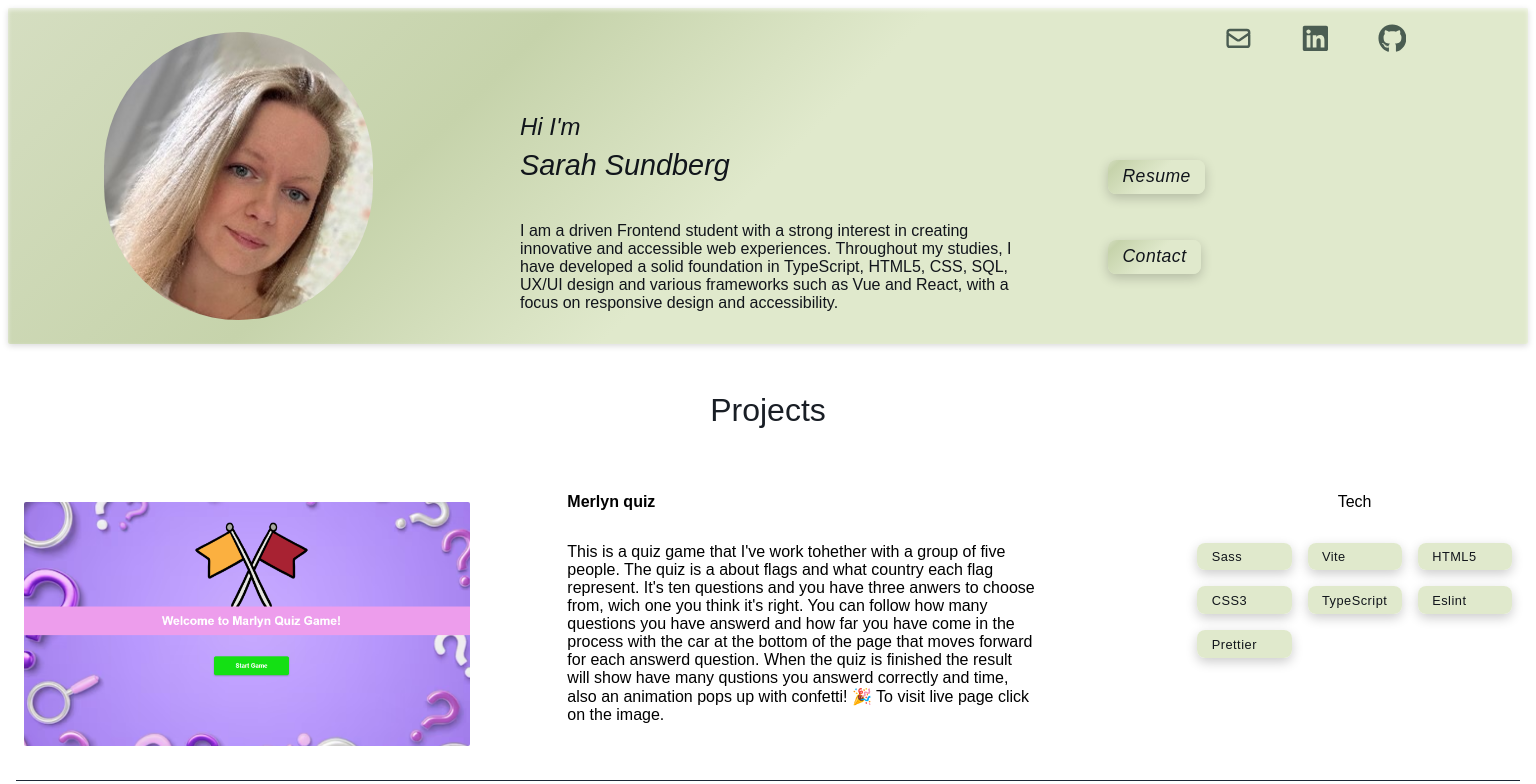
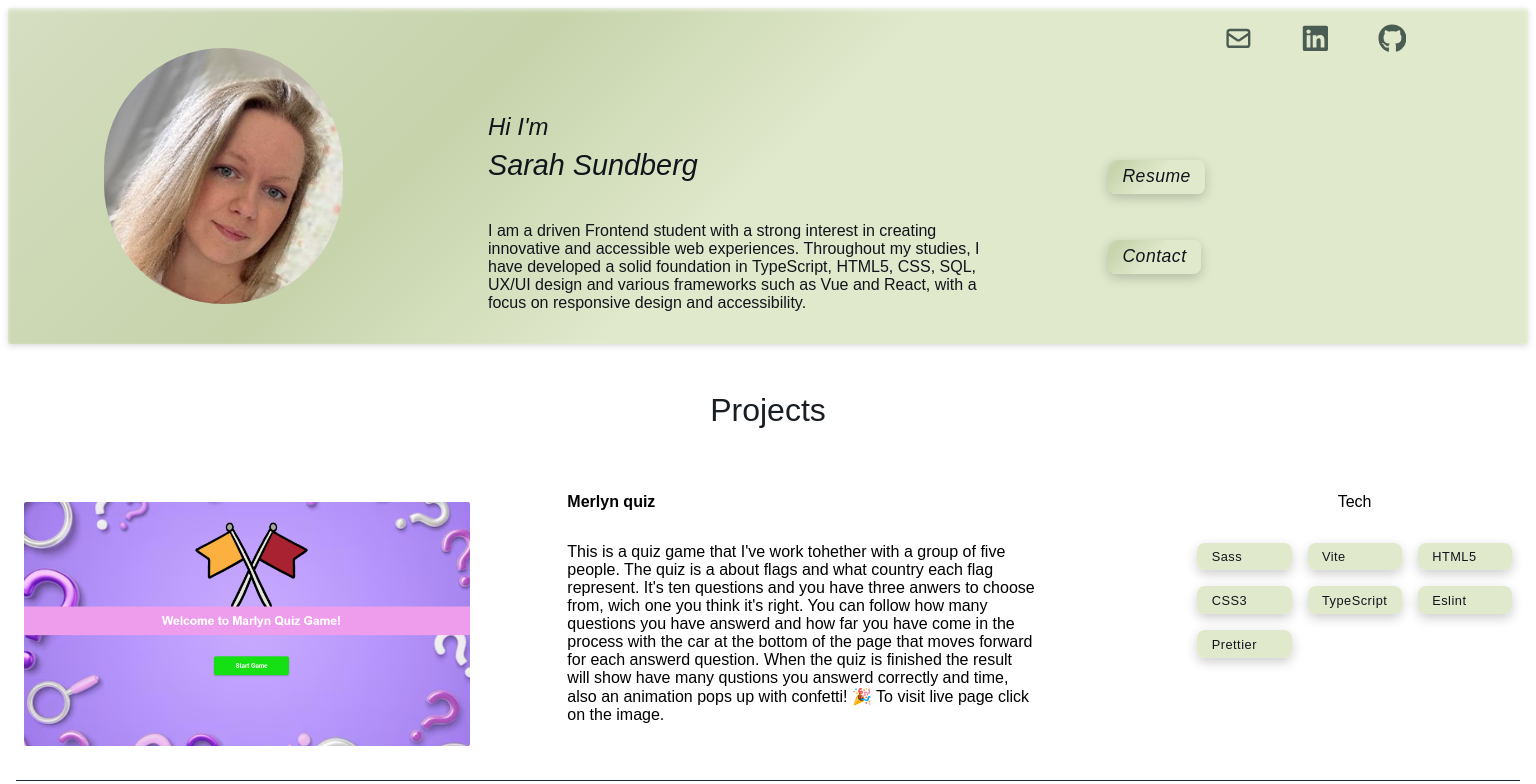
Before and after one commit to SarahSu92/Portfolio, a React (Vite) app in the folder Portfolio/: page / in a window 1536 px wide. Shown: the top 784 px of the page. Built offline with nearby package versions, Linux system fonts and the light colour scheme.

Commit message:
(feat): scss finish

```diff
--- a/Portfolio/src/components/Header/Header.scss
+++ b/Portfolio/src/components/Header/Header.scss
@@ -216,29 +216,29 @@ h2 {
 
 }
 
-@media screen and (min-width: 1400px) {
+@media screen and (min-width: 1390px) {
     .text {
         max-width: 500px;
-        margin-left: 31rem;
+        margin-left: 29rem;
     }
 
     h1 {
-        margin-left: 32rem;
+        margin-left: 30rem;
 
 
     }
 
     h2 {
-        margin-left: 32rem;
+        margin-left: 30rem;
     }
 
     .image {
         margin-left: 5rem;
-        margin-top: 1rem;
+        margin-top: 2rem;
     }
 
       .profile {
-        height: 18rem;
+        height: 16rem;
         width: auto;
     }
 
```
